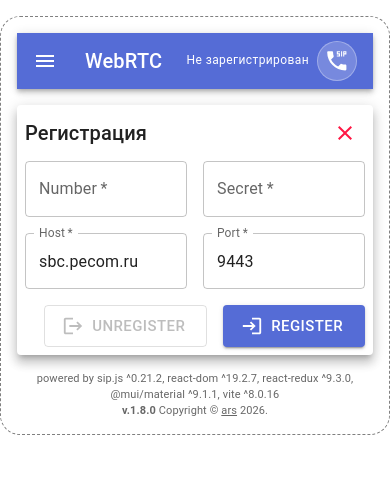
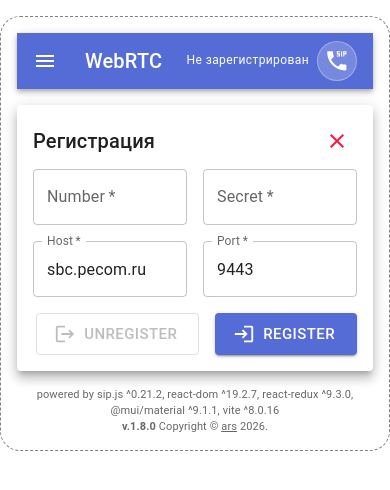
Before and after one commit to ars-anosov/sipjs-react, a React (Vite) app in the folder phone/: page / in a window 390 px wide. Shown: the top 490 px of the page. Built offline with nearby package versions, Linux system fonts and the light colour scheme.

Commit message:
PhoneReg - maxWidth.

```diff
--- a/phone/src/components/PhoneReg.jsx
+++ b/phone/src/components/PhoneReg.jsx
@@ -63,7 +63,7 @@ function PhoneReg(props) {
   }
 
   const finalTemplate =
-  <Paper elevation={8} sx={{ p: 1, mt: 2 }}>
+  <Paper elevation={8} sx={{ maxWidth: 480, mx: 'auto', p: 2, mt: 2 }}>
     <Stack direction="row" sx={{ mb: 1, alignItems: 'center', justifyContent: 'space-between' }}>
       <Typography variant="h6">Регистрация</Typography>
       <IconButton onClick={handleClose}>
```
